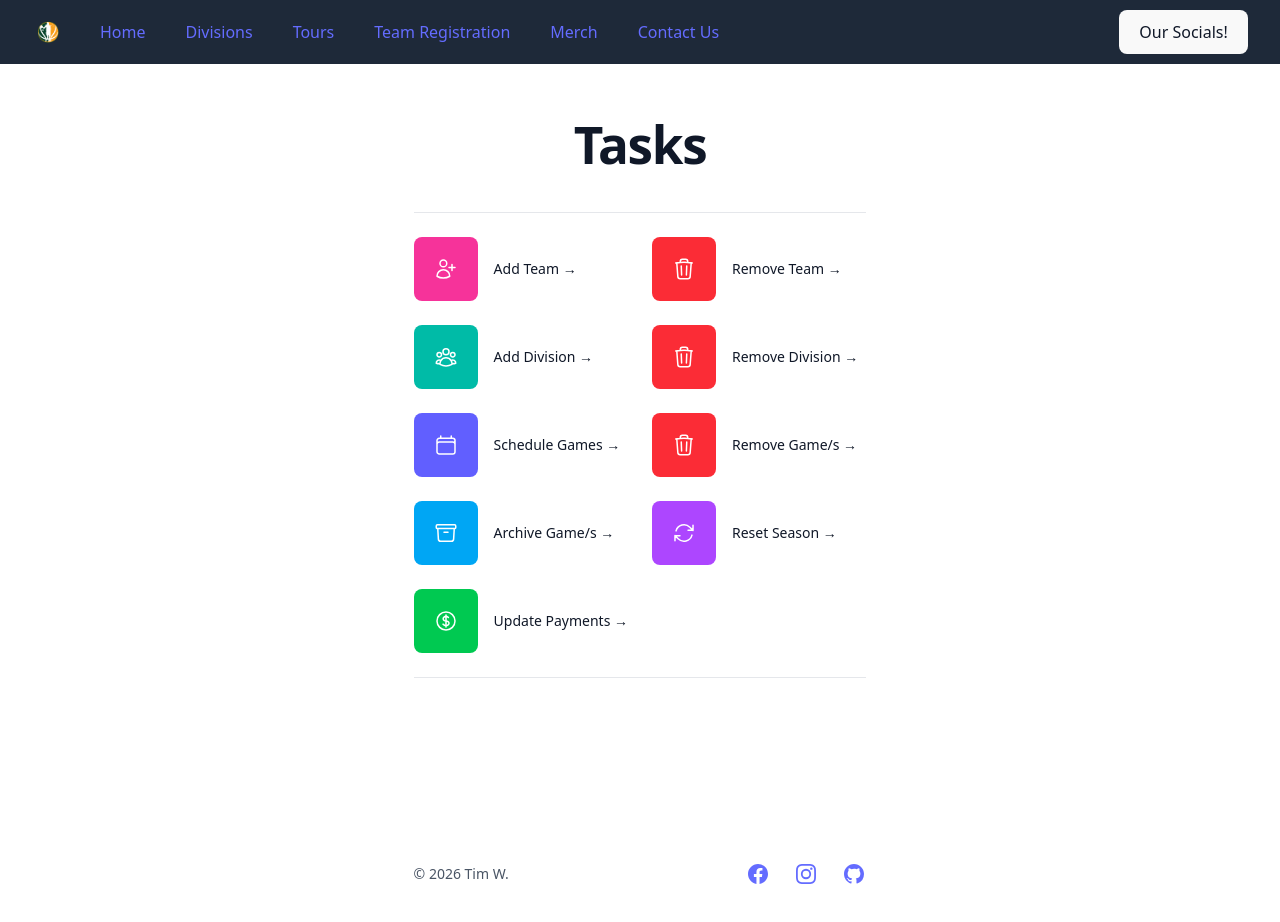
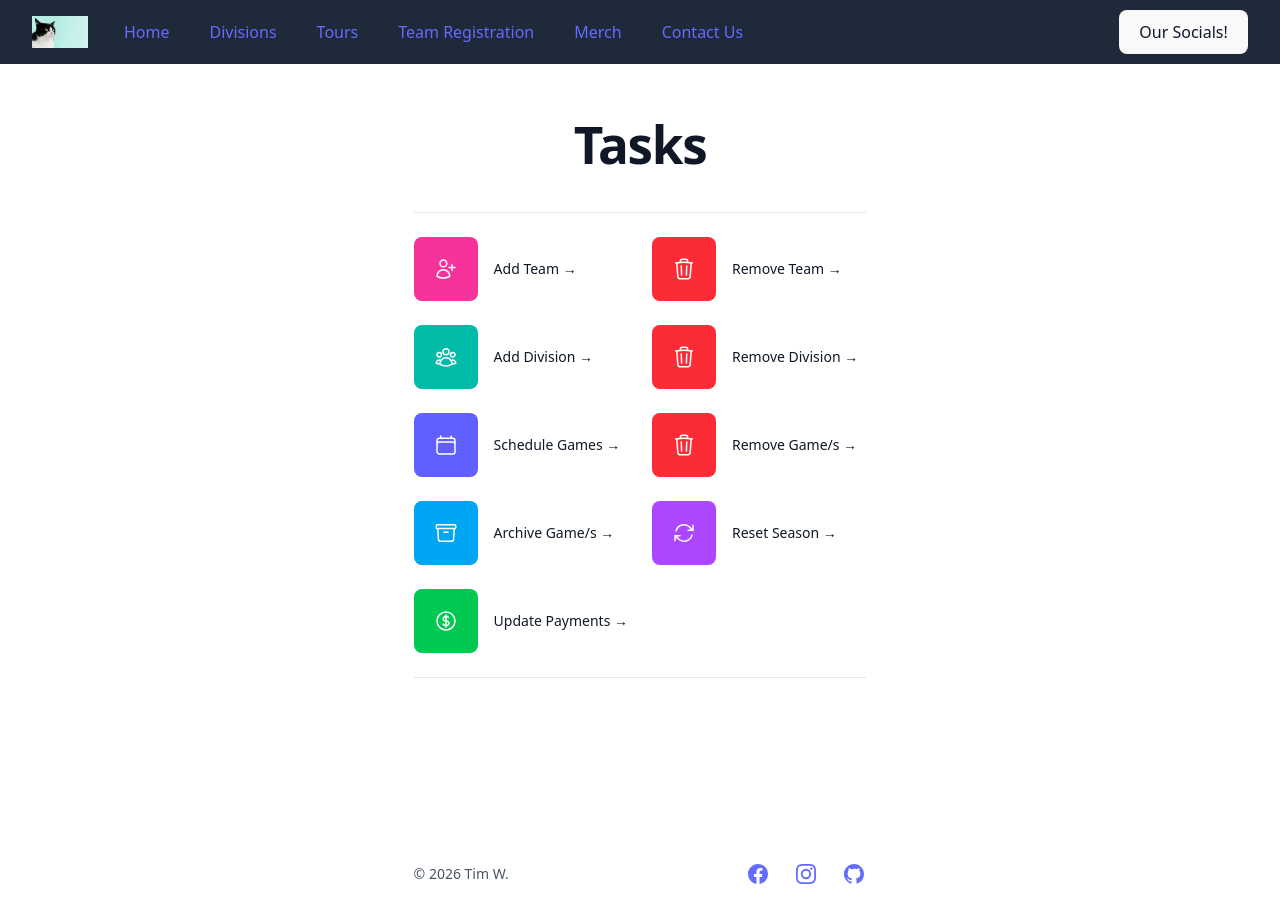
Before and after one commit to TMW93/ACBA, a React (Vite) app in the folder client/: page /admin in a window 1280 px wide. Shown: the top 922 px of the page. Built offline with nearby package versions, Linux system fonts and the light colour scheme.

Commit message:
changed imgs

```diff
--- a/client/src/components/Nav/index.jsx
+++ b/client/src/components/Nav/index.jsx
@@ -4,6 +4,7 @@ import { Disclosure, DisclosureButton, DisclosurePanel, Menu, MenuButton, MenuIt
 import { Bars3Icon, XMarkIcon } from '@heroicons/react/24/outline'
 import Auth from '../../utils/auth'
 import ACBALogo from '../../assets/icons/acbaLogo.png'
+import catbanner from '../../assets/placeholders/catbanner.jpg'
 
 const navigation = [
   {
@@ -56,7 +57,7 @@ export default function Nav() {
               <span className="sr-only">Open user menu</span>
               <img
                 alt="acba-logo"
-                src={ACBALogo}
+                src={catbanner}
                 className="size-8 rounded-full bg-gray-800 outline -outline-offset-1 outline-white/10"
               />
             </MenuButton>
@@ -129,7 +130,7 @@ export default function Nav() {
             <div className="flex shrink-0 items-center">
               <img
                 alt="ACBA"
-                src={ACBALogo}
+                src={catbanner}
                 className="h-8 w-auto"
               />
             </div>
```
